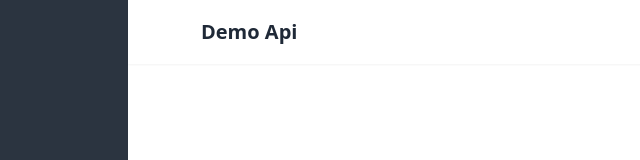
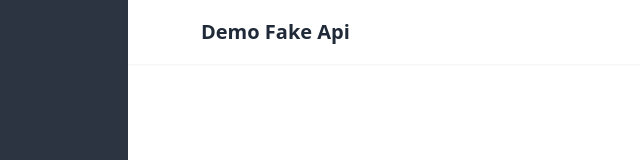
Before and after one commit to riefive/fake-api-demo-vitejs, a Vue app: page / in a window 1280 px wide. Shown: the top 160 px of the page, without its empty margins (0-640 px from the left). Built offline with nearby package versions, Linux system fonts and the light colour scheme.

Commit message:
update layout main

```diff
--- a/index.html
+++ b/index.html
@@ -2,9 +2,10 @@
 <html lang="en">
 	<head>
 		<meta charset="UTF-8" />
+		<meta name="viewport" content="width=device-width, initial-scale=1.0" />
 		<link rel="icon" type="image/svg+xml" href="/vite.svg" />
-    <meta name="viewport" content="width=device-width, initial-scale=1.0" />
-    <title>Vite + Vue</title>
+		<link rel="stylesheet" href="https://cdn.jsdelivr.net/npm/@mdi/light-font@0.2.63/css/materialdesignicons-light.min.css" />
+		<title>Demo Fake Api</title>
 	</head>
 	<body>
 		<div id="app"></div>
--- a/src/components/layouts/LayoutMain.vue
+++ b/src/components/layouts/LayoutMain.vue
@@ -4,7 +4,7 @@ import Navbar from '@/components/templates/Navbar.vue'
 
 <template>
 	<div class="relative flex flex-row min-h-screen">
-		<aside class="bg-neutral w-[10%]"></aside>
+		<aside class="bg-neutral w-[10%] small:hidden"></aside>
 		<div class="flex flex-col flex-grow">
 			<header><navbar /></header>
 			<main class="flex-auto flex-grow"><slot /></main>
--- a/src/components/templates/Navbar.vue
+++ b/src/components/templates/Navbar.vue
@@ -2,15 +2,15 @@
 	<div class="navbar bg-base-100 shadow-sm mb-4">
 		<div class="flex-none">
 			<button class="btn btn-square btn-ghost">
-				<span class="mdi mdi-menu text-xl"></span>
+				<span class="mdil mdil-menu text-xl"></span>
 			</button>
 		</div>
 		<div class="flex-1">
-			<a class="btn btn-ghost normal-case text-xl">Demo Api</a>
+			<a class="btn btn-ghost normal-case text-xl">Demo Fake Api</a>
 		</div>
 		<div class="flex-none">
 			<button class="btn btn-square btn-ghost">
-				<span class="mdi mdi-dots-horizontal text-xl"></span>
+				<span class="mdil mdil-dots-horizontal text-xl"></span>
 			</button>
 		</div>
 	</div>
```
Lines whose indentation alone changed are shown as unchanged.
